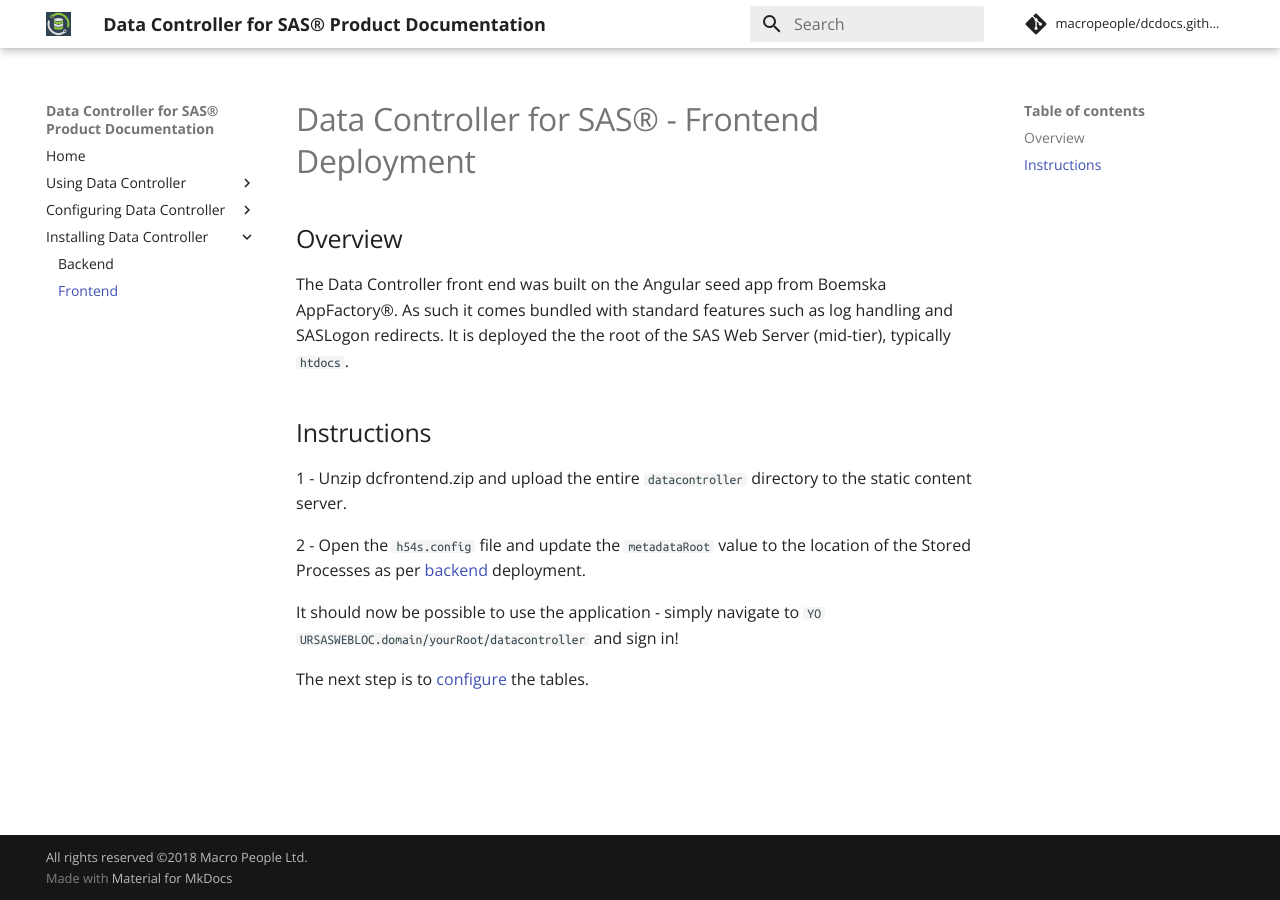
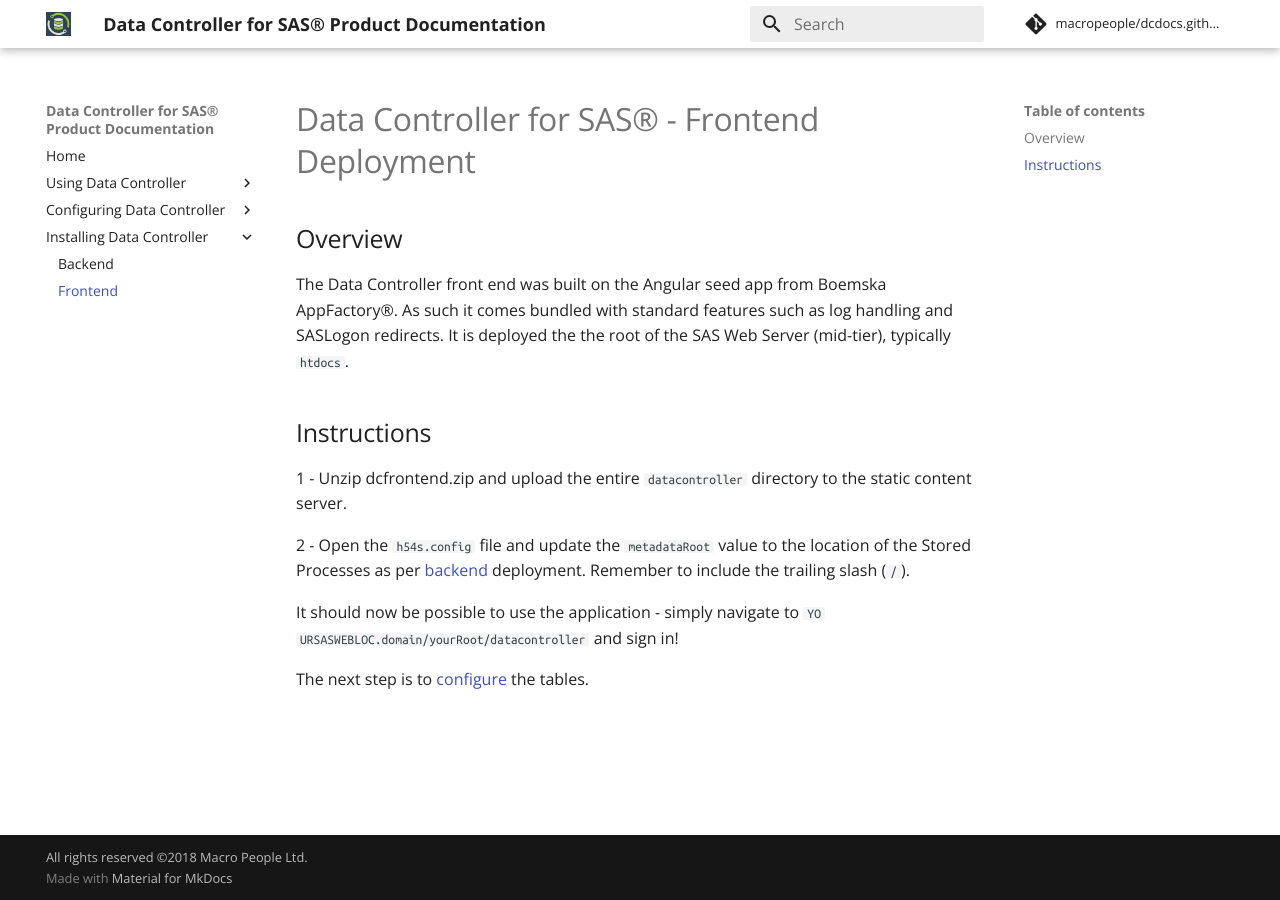
Before and after one commit to datacontroller/docs.datacontroller.io, an MkDocs documentation site: the page built from docs/dci-frontend.md, in a window 1280 px wide. Built offline with MkDocs 1.6.1 and Material for MkDocs 9.7.7, drawn with Linux system fonts in a browser that asks for light colours; comment, search, counter and statistics services are not loaded; old or Windows-style settings are respelled for this version of MkDocs.

Commit message:
trailing slash reminder on

```diff
--- a/docs/dci-frontend.md
+++ b/docs/dci-frontend.md
@@ -7,7 +7,7 @@
 
 1 - Unzip dcfrontend.zip and upload the entire `datacontroller` directory to the static content server.
 
-2 - Open the `h54s.config` file and update the `metadataRoot` value to the location of the Stored Processes as per [backend](dci-backend.md) deployment.
+2 - Open the `h54s.config` file and update the `metadataRoot` value to the location of the Stored Processes as per [backend](dci-backend.md) deployment.  Remember to include the trailing slash (`/`).
 
 It should now be possible to use the application - simply navigate to `YO
 URSASWEBLOC.domain/yourRoot/datacontroller` and sign in!
```
